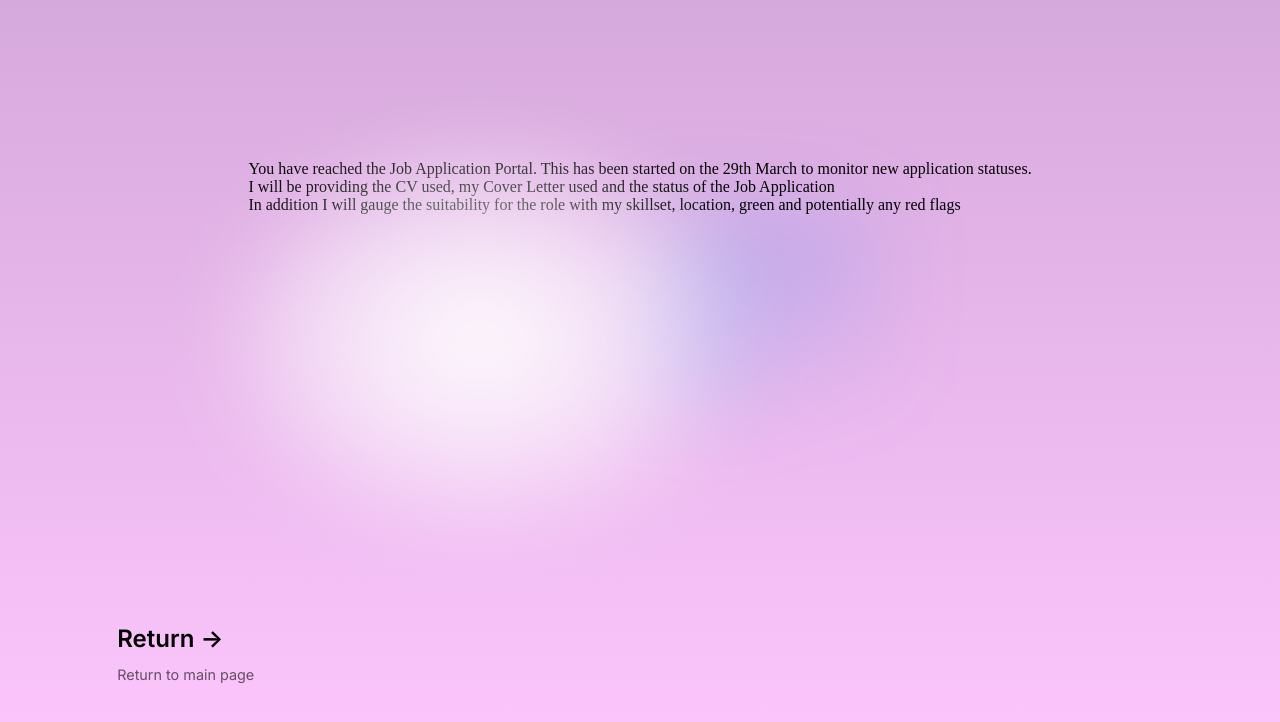
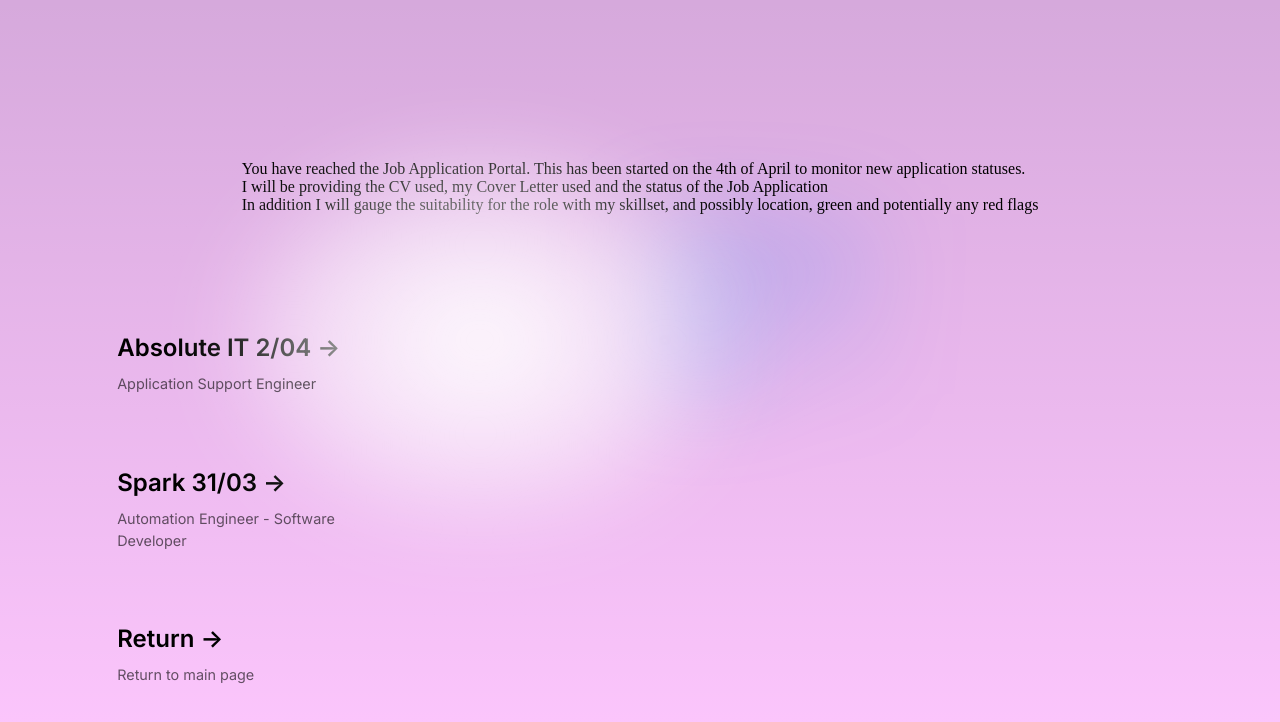
Before and after one commit to tribubb/tribubb.github.io, a Next.js app: page /JobApplications/CVCLJA928354 in a window 1280 px wide. Shown: the top 722 px of the page. Built offline with nearby package versions, Linux system fonts and the light colour scheme.

Commit message:
added job page

```diff
--- a/src/pages/JobApplications/CVCLJA928354.tsx
+++ b/src/pages/JobApplications/CVCLJA928354.tsx
@@ -17,10 +17,38 @@
       <main className={styles.main}>
 
         <div className={styles.center}>
-	<p>You have reached the Job Application Portal. This has been started on the 29th March to monitor new application statuses.</p>
+	<p>You have reached the Job Application Portal. This has been started on the 4th of April to monitor new application statuses.</p>
 	<p>I will be providing the CV used, my Cover Letter used and the status of the Job Application</p>
-        <p>In addition I will gauge the suitability for the role with my skillset, location, green and potentially any red flags</p>
+        <p>In addition I will gauge the suitability for the role with my skillset, and possibly location, green and potentially any red flags</p>
         </div>
+
+        <div className={styles.grid}>
+	      <a
+            href="https://www.dropbox.com/s/qg93gx4bjkwjk2d/AbsoluteITApplication.zip?dl=0"
+            className={styles.card}
+          >
+            <h2 className={inter.className}>
+               Absolute IT 2/04 <span>-&gt;</span>
+            </h2>
+            <p className={inter.className}>
+              Application Support Engineer
+            </p>
+          </a>
+        </div>
+
+        <div className={styles.grid}>
+	      <a
+            href="https://www.dropbox.com/s/04ogm89pvdqdvrm/SparkApplication.zip?dl=0"
+            className={styles.card}
+          >
+            <h2 className={inter.className}>
+               Spark 31/03 <span>-&gt;</span>
+            </h2>
+            <p className={inter.className}>
+              Automation Engineer - Software Developer
+            </p>
+          </a>
+              </div>
 
         <div className={styles.grid}>
 	  <a
--- a/src/pages/passwordpromptpage.tsx
+++ b/src/pages/passwordpromptpage.tsx
@@ -15,7 +15,7 @@
 
   const handleSubmit = (event: React.FormEvent<HTMLFormElement>) => {
     event.preventDefault();
-    if (password === '12345')
+    if (password === 'Q75CK9CBXKVZLDH3')
     {
       setIsJobApplication(true);
       router.push('/JobApplications/CVCLJA928354');
```
